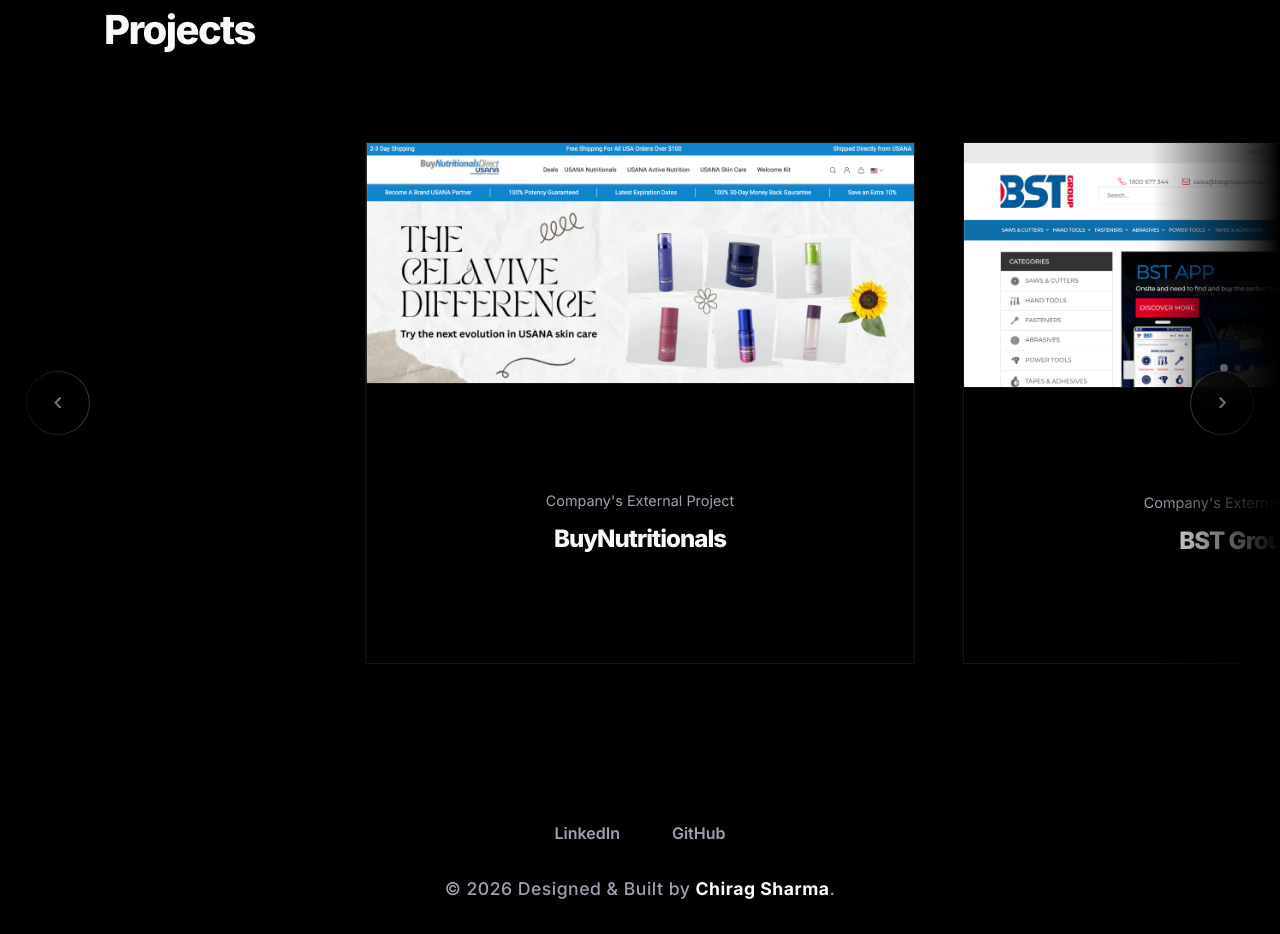
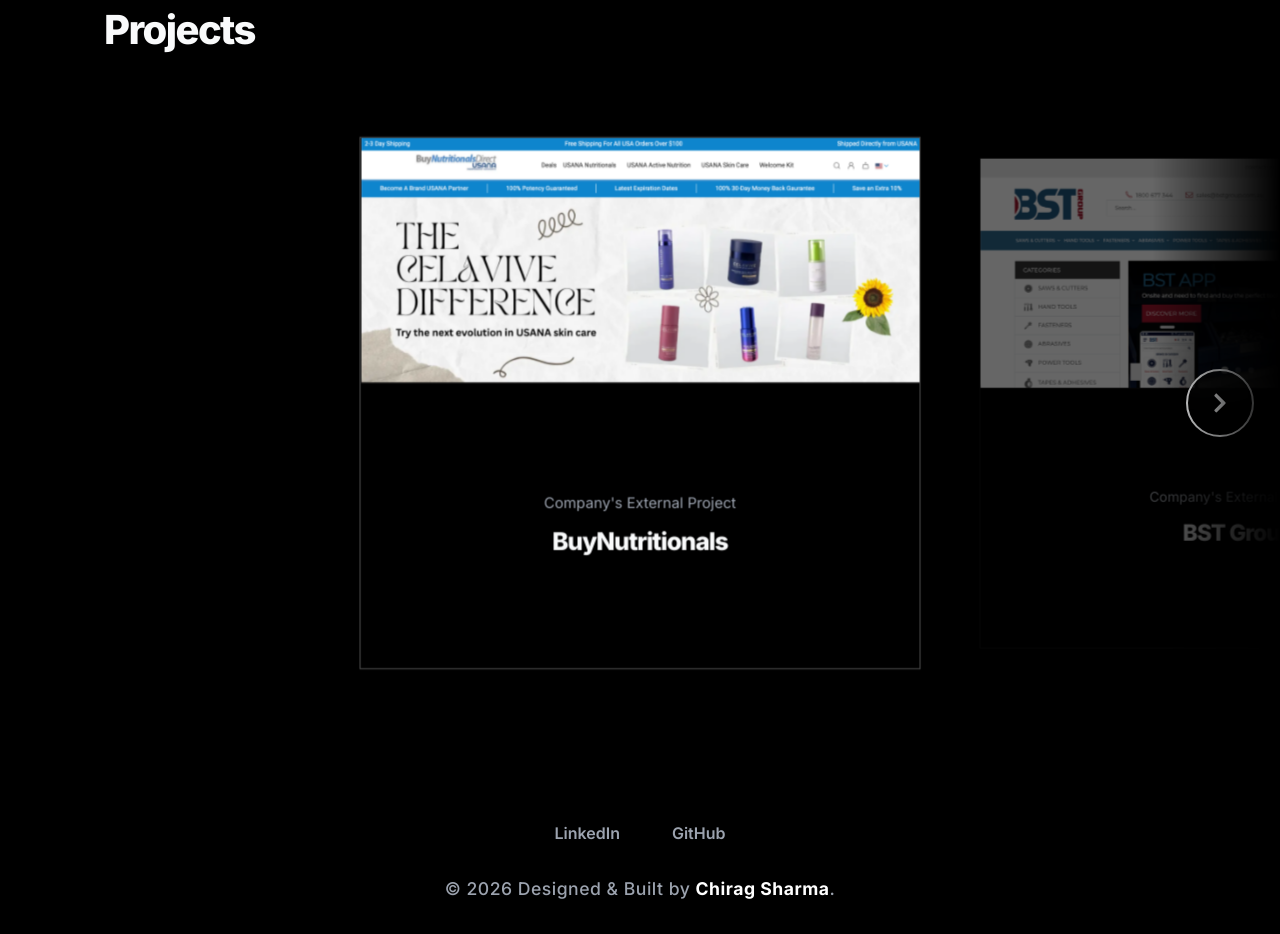
Before and after one commit to iamchiragsharma/chiragsharmadev, a React (Vite) app: page / in a window 1280 px wide. Shown: the part 3780-4714 px from the top of the page. Built offline with nearby package versions, Linux system fonts and the light colour scheme.

Commit message:
Animate projects section slider and improve arrow visibility

```diff
--- a/src/components/Projects.css
+++ b/src/components/Projects.css
@@ -57,7 +57,51 @@
   color: var(--bg-main);
 }
 
-/* Slider Layout */
+.slider-arrow {
+  position: absolute;
+  top: 50%;
+  transform: translateY(-50%);
+  z-index: 10;
+  background: var(--glass-bg);
+  border: 2px solid var(--text-primary); /* Bold, highly visible border */
+  color: var(--text-primary);
+  width: 68px; /* Slightly larger for visibility */
+  height: 68px;
+  border-radius: 50%;
+  display: flex;
+  align-items: center;
+  justify-content: center;
+  cursor: pointer;
+  transition: all 0.4s cubic-bezier(0.2, 0.8, 0.2, 1);
+  backdrop-filter: blur(16px);
+  -webkit-backdrop-filter: blur(16px);
+  box-shadow: 0 8px 24px rgba(0, 0, 0, 0.3);
+}
+
+.slider-arrow-left {
+  left: 2vw;
+}
+
+.slider-arrow-right {
+  right: 2vw;
+}
+
+.slider-arrow:hover {
+  background: var(--text-primary);
+  color: var(--bg-main);
+  transform: translateY(-50%) scale(1.1);
+  box-shadow: 0 12px 32px rgba(0, 0, 0, 0.5);
+}
+
+.slider-arrow:active {
+  transform: translateY(-50%) scale(0.95);
+}
+
+.slider-arrow.disabled {
+  opacity: 0;
+  pointer-events: none;
+  transform: translateY(-50%) scale(0.8);
+}
 .projects-slider-wrapper {
   position: relative;
   width: 100vw;
@@ -94,14 +138,35 @@
   -webkit-backdrop-filter: blur(24px);
   border-radius: 0; /* Keep square edges as requested */
   overflow: hidden;
-  transition: all 0.4s cubic-bezier(0.25, 0.8, 0.25, 1);
-  border: 1px solid var(--glass-border);
   display: flex;
   flex-direction: column;
+
+  /* Inactive state styles (Attractive Animation Base) */
+  transform: scale(0.94);
+  opacity: 0.4;
+  filter: grayscale(40%) blur(0.5px);
+  border: 1px solid var(--glass-border);
+  transition: transform 0.6s cubic-bezier(0.25, 1, 0.5, 1),
+              opacity 0.6s cubic-bezier(0.25, 1, 0.5, 1),
+              filter 0.6s cubic-bezier(0.25, 1, 0.5, 1),
+              box-shadow 0.4s ease,
+              border-color 0.4s ease;
 }
 
-.project-card:hover {
-  box-shadow: 0 20px 40px rgba(0, 0, 0, 0.4);
+/* Active card focuses and becomes full opacity/scale */
+.project-card.active {
+  transform: scale(1.02);
+  opacity: 1;
+  filter: grayscale(0%) blur(0px);
+  border-color: rgba(255, 255, 255, 0.3);
+  box-shadow: 0 15px 35px rgba(0, 0, 0, 0.3);
+}
+
+/* Hovering active card elevates it further */
+.project-card.active:hover {
+  transform: scale(1.04) translateY(-10px);
+  box-shadow: 0 25px 50px rgba(0, 0, 0, 0.5);
+  border-color: rgba(255, 255, 255, 0.55);
 }
 
 /* Image */
@@ -116,6 +181,11 @@
   width: 100%;
   height: auto; /* Natural scale, ZERO zooming or cropping */
   display: block;
+  transition: transform 0.8s cubic-bezier(0.25, 1, 0.5, 1);
+}
+
+.project-card.active:hover .project-image {
+  transform: scale(1.04);
 }
 
 /* Text Info */
@@ -146,6 +216,16 @@
   .project-card {
     min-width: 450px;
     max-width: 450px;
+    transform: scale(0.97); /* Subtle scale base */
+    opacity: 0.75;
+    filter: none;
+  }
+  .project-card.active {
+    transform: scale(1);
+    opacity: 1;
+  }
+  .project-card.active:hover {
+    transform: scale(1.01) translateY(-4px);
   }
 
   .slider-arrow {
@@ -161,6 +241,16 @@
   .project-card {
     min-width: 85vw; /* Almost full width on mobile */
     max-width: 85vw;
+    transform: scale(0.97);
+    opacity: 0.75;
+    filter: none;
+  }
+  .project-card.active {
+    transform: scale(1);
+    opacity: 1;
+  }
+  .project-card.active:hover {
+    transform: scale(1) translateY(-2px);
   }
 
   .projects-slider {
--- a/src/components/Projects.jsx
+++ b/src/components/Projects.jsx
@@ -1,4 +1,4 @@
-import React, { useRef, useState } from 'react';
+import React, { useRef, useState, useEffect } from 'react';
 import { FaChevronLeft, FaChevronRight } from 'react-icons/fa';
 import './Projects.css';
 
@@ -11,7 +11,7 @@
   { title: 'Unstd Clothing', type: '', images: ['/unstd_clothing.png'] },
 ];
 
-const ProjectCard = ({ project }) => {
+const ProjectCard = ({ project, isActive }) => {
   const [currentImage, setCurrentImage] = useState(0);
 
   const nextImage = (e) => {
@@ -32,7 +32,7 @@
   const showControls = project.images && project.images.length > 1;
 
   return (
-    <div className="project-card hover-target">
+    <div className={`project-card hover-target ${isActive ? 'active' : ''}`}>
       {hasImages && (
         <div className="project-image-container">
           <img src={project.images[currentImage]} alt={`${project.title} screenshot ${currentImage + 1}`} className="project-image fade-in-image" key={currentImage} />
@@ -65,6 +65,53 @@
 const Projects = () => {
   const sliderRef = useRef(null);
   const animationRef = useRef(null);
+  const [activeIndex, setActiveIndex] = useState(0);
+  const [canScrollLeft, setCanScrollLeft] = useState(false);
+  const [canScrollRight, setCanScrollRight] = useState(true);
+
+  const handleScroll = () => {
+    if (!sliderRef.current) return;
+    const slider = sliderRef.current;
+    const scrollLeft = slider.scrollLeft;
+
+    // Check scroll boundaries (allow 5px tolerance)
+    const tolerance = 5;
+    setCanScrollLeft(scrollLeft > tolerance);
+    setCanScrollRight(scrollLeft + slider.clientWidth < slider.scrollWidth - tolerance);
+
+    const cards = Array.from(slider.children);
+    if (cards.length === 0) return;
+
+    const centerPoint = scrollLeft + slider.clientWidth / 2;
+    let closestIndex = 0;
+    let minDistance = Infinity;
+
+    cards.forEach((card, index) => {
+      const cardCenter = card.offsetLeft + card.offsetWidth / 2;
+      const distance = Math.abs(cardCenter - centerPoint);
+      if (distance < minDistance) {
+        minDistance = distance;
+        closestIndex = index;
+      }
+    });
+
+    setActiveIndex(closestIndex);
+  };
+
+  useEffect(() => {
+    handleScroll();
+    const slider = sliderRef.current;
+    if (slider) {
+      slider.addEventListener('scroll', handleScroll);
+    }
+    window.addEventListener('resize', handleScroll);
+    return () => {
+      if (slider) {
+        slider.removeEventListener('scroll', handleScroll);
+      }
+      window.removeEventListener('resize', handleScroll);
+    };
+  }, []);
 
   const smoothScroll = (element, target, duration) => {
     // Cancel any ongoing animations to prevent overlapping glitches
@@ -142,18 +189,28 @@
       </div>
 
       <div className="projects-slider-wrapper fade-up">
-        <button className="slider-arrow slider-arrow-left" onClick={() => scroll('left')} aria-label="Previous projects">
-          <FaChevronLeft />
+        <button
+          className={`slider-arrow slider-arrow-left ${!canScrollLeft ? 'disabled' : ''}`}
+          onClick={() => scroll('left')}
+          aria-label="Previous projects"
+          disabled={!canScrollLeft}
+        >
+          <FaChevronLeft size={22} />
         </button>
 
         <div className="projects-slider" ref={sliderRef}>
           {projects.map((project, index) => (
-            <ProjectCard key={index} project={project} />
+            <ProjectCard key={index} project={project} isActive={index === activeIndex} />
           ))}
         </div>
 
-        <button className="slider-arrow slider-arrow-right" onClick={() => scroll('right')} aria-label="Next projects">
-          <FaChevronRight />
+        <button
+          className={`slider-arrow slider-arrow-right ${!canScrollRight ? 'disabled' : ''}`}
+          onClick={() => scroll('right')}
+          aria-label="Next projects"
+          disabled={!canScrollRight}
+        >
+          <FaChevronRight size={22} />
         </button>
       </div>
     </section>
```
